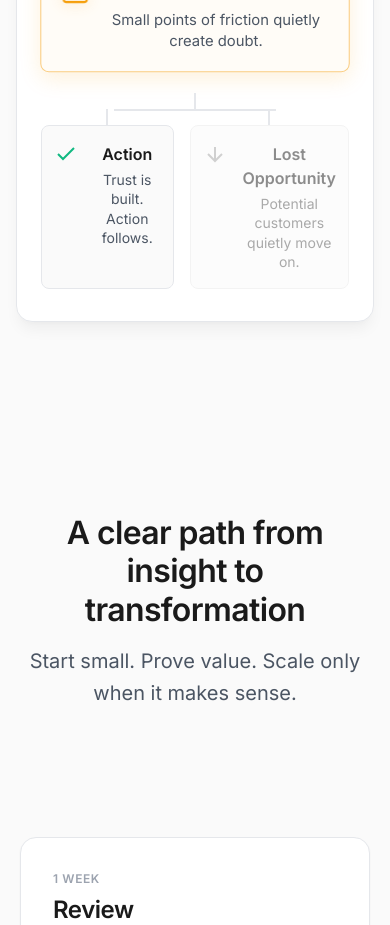
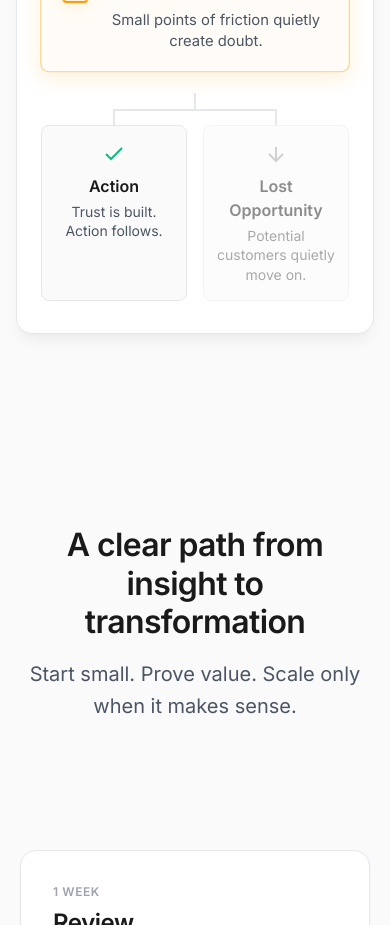
Before and after one commit to Haslam87/second-floor-site, a React (Vite) app: page / in a window 390 px wide. Shown: the part 1380-2305 px from the top of the page. Built offline with nearby package versions, Linux system fonts and the light colour scheme.

Commit message:
Centre aligned text

```diff
--- a/src/components/Hero.css
+++ b/src/components/Hero.css
@@ -389,3 +389,18 @@
 .journey-branches .journey-card:hover .card-tooltip {
   transform: translateX(-50%) translateY(0);
 }
+
+@media (max-width: 768px) {
+  .branch-left .journey-card,
+  .branch-right .journey-card {
+    flex-direction: column;
+    align-items: center;
+    text-align: center;
+    gap: 0.5rem;
+  }
+
+  .branch-left .card-content,
+  .branch-right .card-content {
+    align-items: center;
+  }
+}
```
